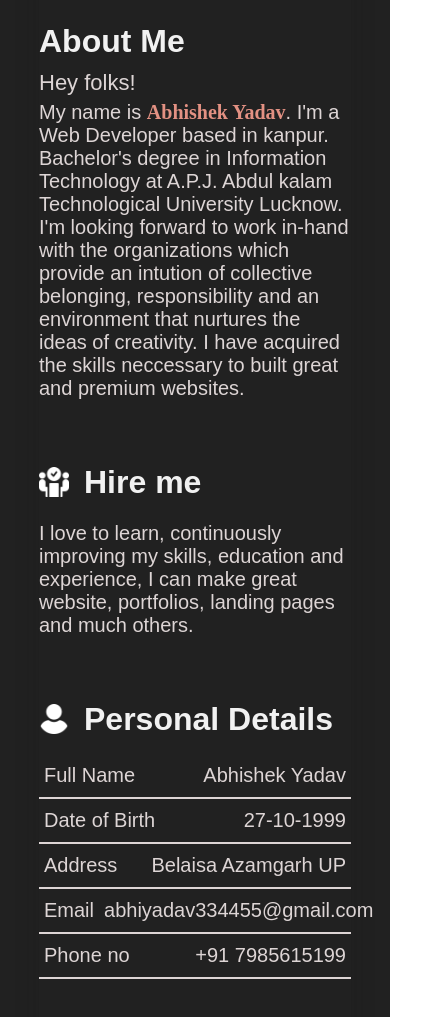
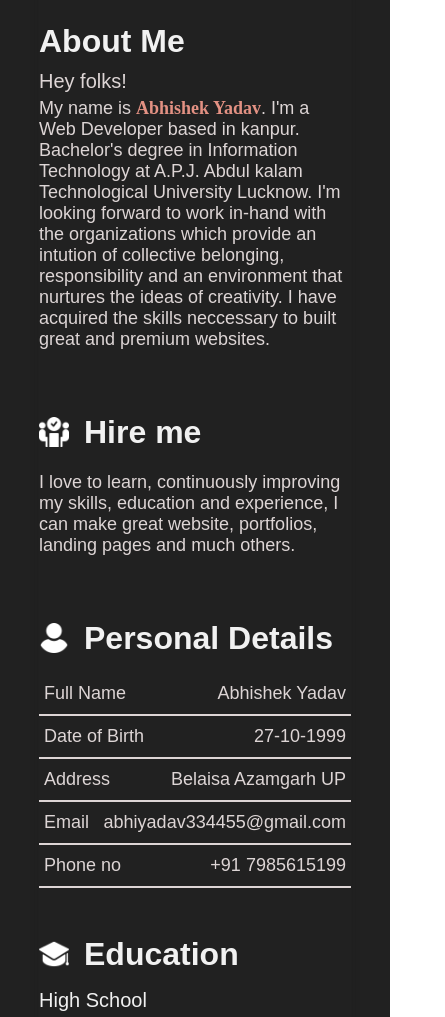
Before and after one commit to Bhi2710/portfolio, a React (Create React App) app: page / in a window 390 px wide. Shown: the part 537-1554 px from the top of the page, 445 px wide, since content can reach past the window. Built offline with nearby package versions, Linux system fonts and the light colour scheme.

Commit message:
Update index.css

```diff
--- a/src/index.css
+++ b/src/index.css
@@ -524,15 +524,14 @@ body {
 
 .Home_header{
   background-color: #212121;
+
 }
-
-
 .Home{
   background-color: #212121;
   display: flex;
   justify-content: center;
   position: relative;
-  height: 500vh;
+  height: 550vh;
 }
 
 .Home_container{
@@ -542,7 +541,7 @@ body {
   justify-content: center;
   position: absolute;
   top: -90px;
-  box-shadow: rgba(24, 25, 27, 0.2) 0px 8px 24px;
+  box-shadow: rgba(24, 25, 27, 0.2) 0px 2px 10px;
   border-radius: 5px;
 
 }
@@ -830,7 +829,7 @@ body {
   padding-bottom: 3rem;
 }
 
-@media screen and (max-width: 900px) {
+@media screen and (max-width: 700px) {
 
   .image_box_1{
     margin-top: 2rem;
@@ -898,7 +897,21 @@ body {
 
   .home_myproject_detail_image{
     margin: 0rem 1rem;
+  }
 
+  .Personal_Details > span,
+  .home_container_about_aboutme > p,
+  .home_container_hire >p,
+  .eduaction > p{
+    font-size: 18px;
+  }
+  .home_container_about_aboutme > span,
+  .eduaction > span{
+    font-size: 20px;
+  }
+
+  .center_home_container_icon{
+    width: 90%;
   }
 
 }
```
